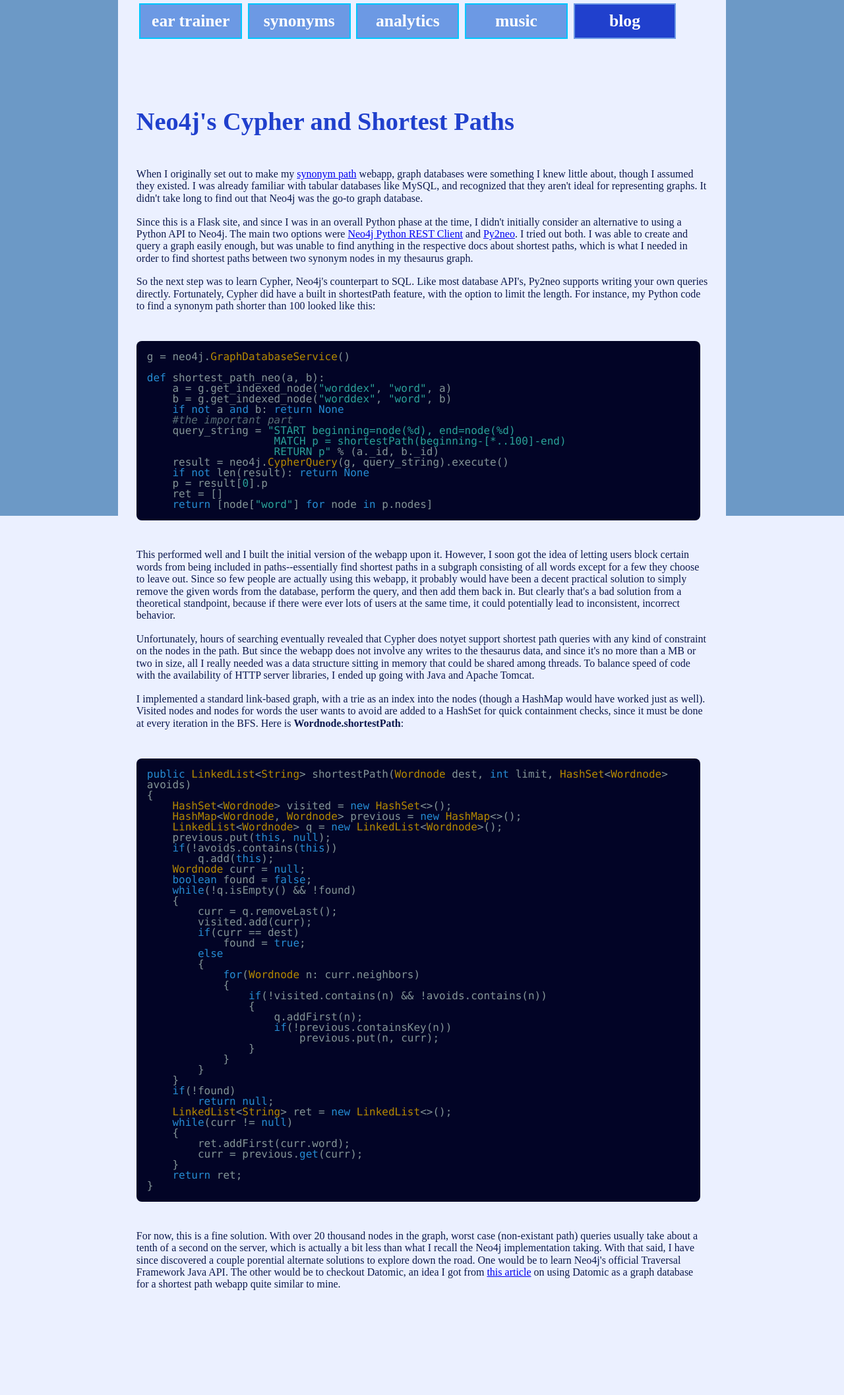
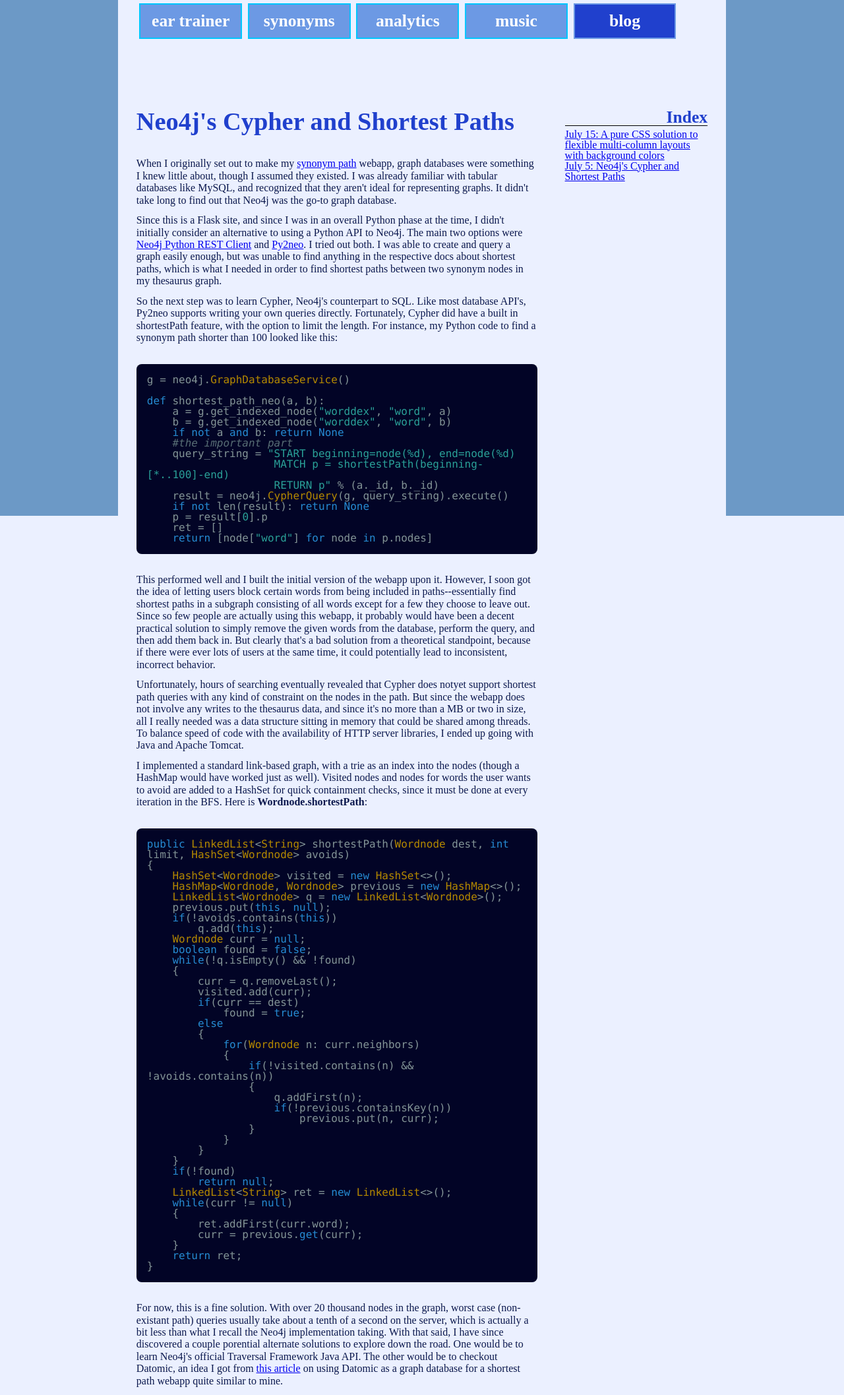
Before and after one commit to ntowbinj/flasksite, a Flask app: page /blog/ in a window 1280 px wide. Shown: the part 18-2133 px from the top of the page at 66% size. Before the commit the page ends 1974 px from the top, so only its background shows below. Run offline with Flask 2, Linux system fonts and the light colour scheme.

Commit message:
css blog post

```diff
--- a/FlaskApp/static/css/style.css
+++ b/FlaskApp/static/css/style.css
@@ -11,6 +11,7 @@ nav.boxsized li{
 nav.notBoxsized li{
     width: 18.0%;
 }
+i {font-style: italic;}
 b {font-weight: bold;}
 p {line-height: 115%;}
 #columnleft{
--- a/FlaskApp/templates/blog.html
+++ b/FlaskApp/templates/blog.html
@@ -2,6 +2,7 @@
 {% extends "template.html" %}
     {% block external %}
 
+        <link href="{{ url_for('static', filename='css/blog.css') }}" rel="stylesheet">
         <link href="{{ url_for('static', filename='css/solarized.css') }}" rel="stylesheet">
     {% endblock %}
     {% block title %}
@@ -10,8 +11,17 @@
 {% block content %}
     <h1 class="no-title">&nbsp;</h1>
 
-    <div id="blog">
-    {% include post %}
+    <div id="columnleft">
+        <div id="blog">
+        {% include post %}
+        </div>
+    </div>
+    <div id="columnright">
+        <h3>Index</h3>
+        <ul>
+            <li><a href="/blog/7-15-14">July 15: A pure CSS solution to flexible multi-column layouts with background colors </a></li>
+            <li><a href="/blog/7-5-14">July 5: Neo4j's Cypher and Shortest Paths</a></li>
+        </ul>
     </div>
     <div id="preload-01"></div><div id="preload-02"></div>
 {% endblock %}
```
Also changed, not shown: 1 other file.
